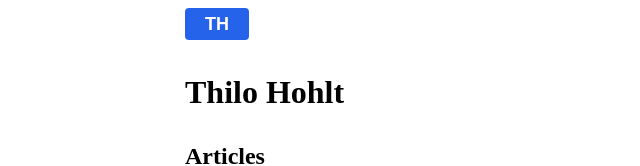
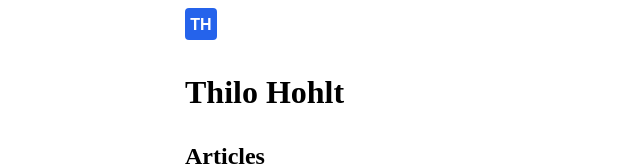
Before and after one commit to thiloho/website, an Astro site: page / in a window 1280 px wide. Shown: the top 166 px of the page, without its empty margins (195-835 px from the left). Built offline with nearby package versions, Linux system fonts and the light colour scheme; Astro itself is replaced by a stand-in of ours.

Commit message:
Updated logo

```diff
--- a/src/layouts/PageLayout.astro
+++ b/src/layouts/PageLayout.astro
@@ -23,10 +23,10 @@ const currentYear = new Date().getFullYear();
 	<body>
 		<header>
 			<a href="/" aria-label="Thilo Hohlt homepage">
-				<svg width="64" height="32" viewBox="0 0 64 32" xmlns="http://www.w3.org/2000/svg">
+				<svg version="1.1" width="32" height="32" xmlns="http://www.w3.org/2000/svg">
 					<title>Thilo Hohlt</title>
-				  <rect x="0" y="0" width="64" height="32" rx="4" fill="#2563eb"/>
-				  <text x="32" y="22" text-anchor="middle" font-size="18" font-family="Arial, Helvetica, sans-serif" font-weight="bold" fill="#FFFFFF">TH</text>
+				  <rect width="100%" height="100%" fill="#2563eb" rx="4" />
+				  <text x="16" y="22" font-size="16" font-family="Arial, Helvetica, sans-serif" font-weight="bold" text-anchor="middle" fill="white">TH</text>
 				</svg>
 			</a>
 		</header>
```
